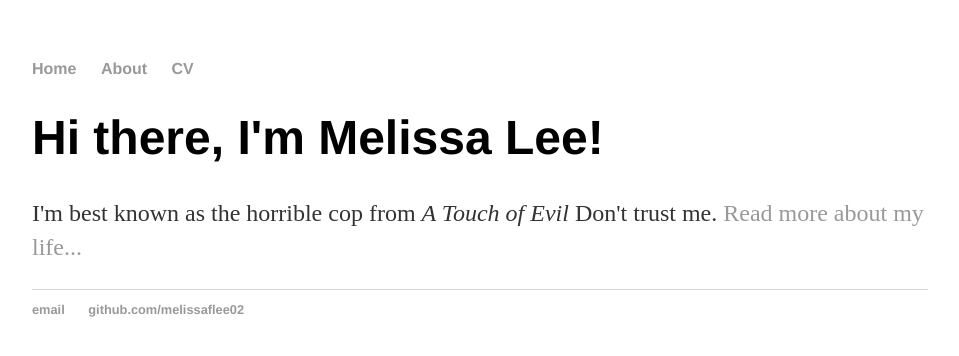
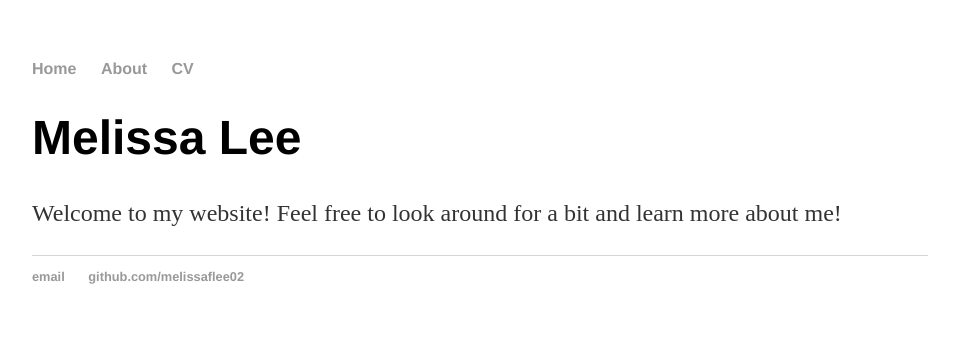
Before and after one commit to melissaflee02/mlee24.github.io, a Jekyll site: the page built from index.html, in a window 1280 px wide. Shown: the top 356 px of the page, without its empty margins (160-1119 px from the left). Built offline with Jekyll 4.4.1, drawn with Linux system fonts in a browser that asks for light colours.

Commit message:
Update index.html

```diff
--- a/index.html
+++ b/index.html
@@ -1,8 +1,8 @@
 ---
 layout: default
-title: Melissa Lee's Website
+title: Home Page
 ---
 <div class="blurb">
-	<h1>Hi there, I'm Melissa Lee!</h1>
-	<p>I'm best known as the horrible cop from <em>A Touch of Evil</em> Don't trust me. <a href="/about">Read more about my life...</a></p>
+	<h1>Melissa Lee</h1>
+	<p>Welcome to my website! Feel free to look around for a bit and learn more about me!</a></p>
 </div><!-- /.blurb -->
```
